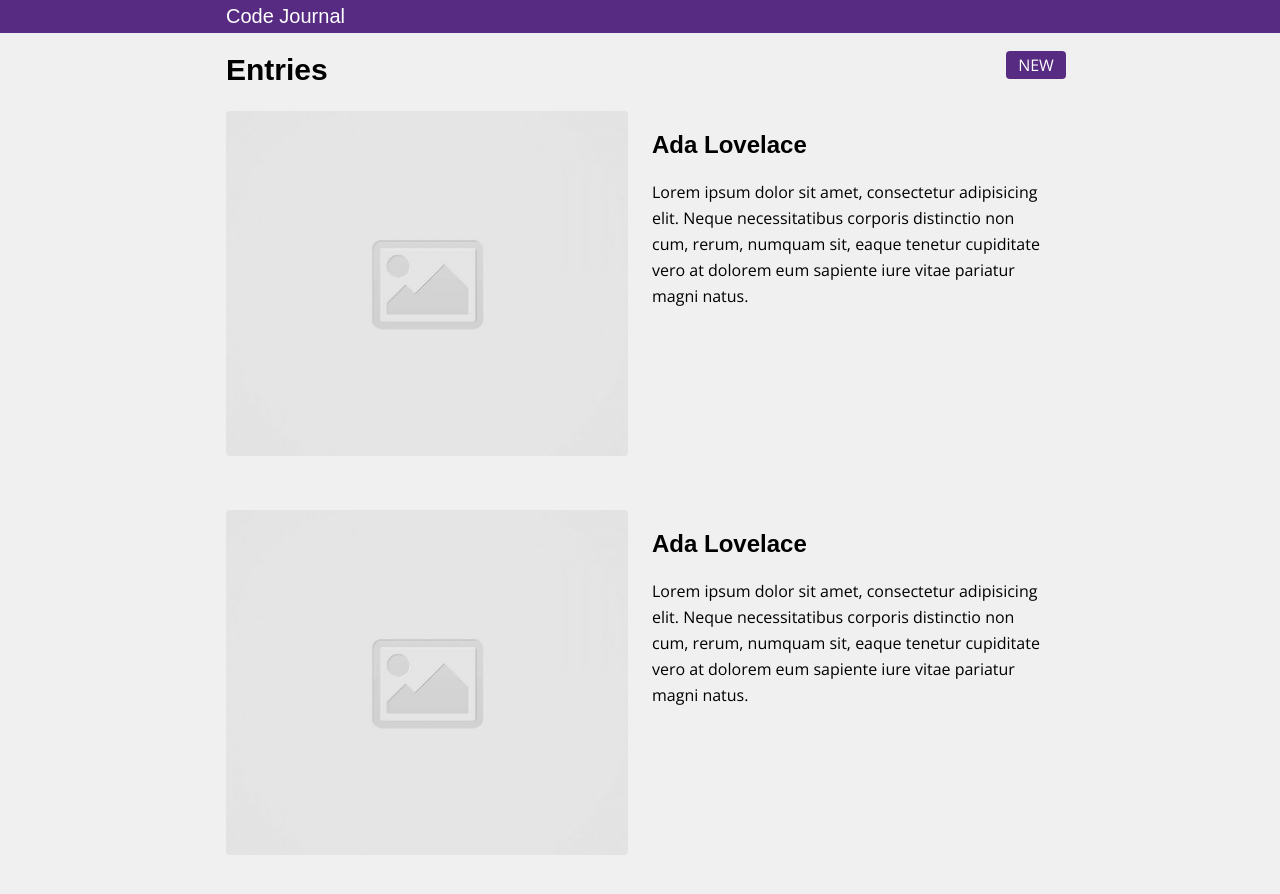
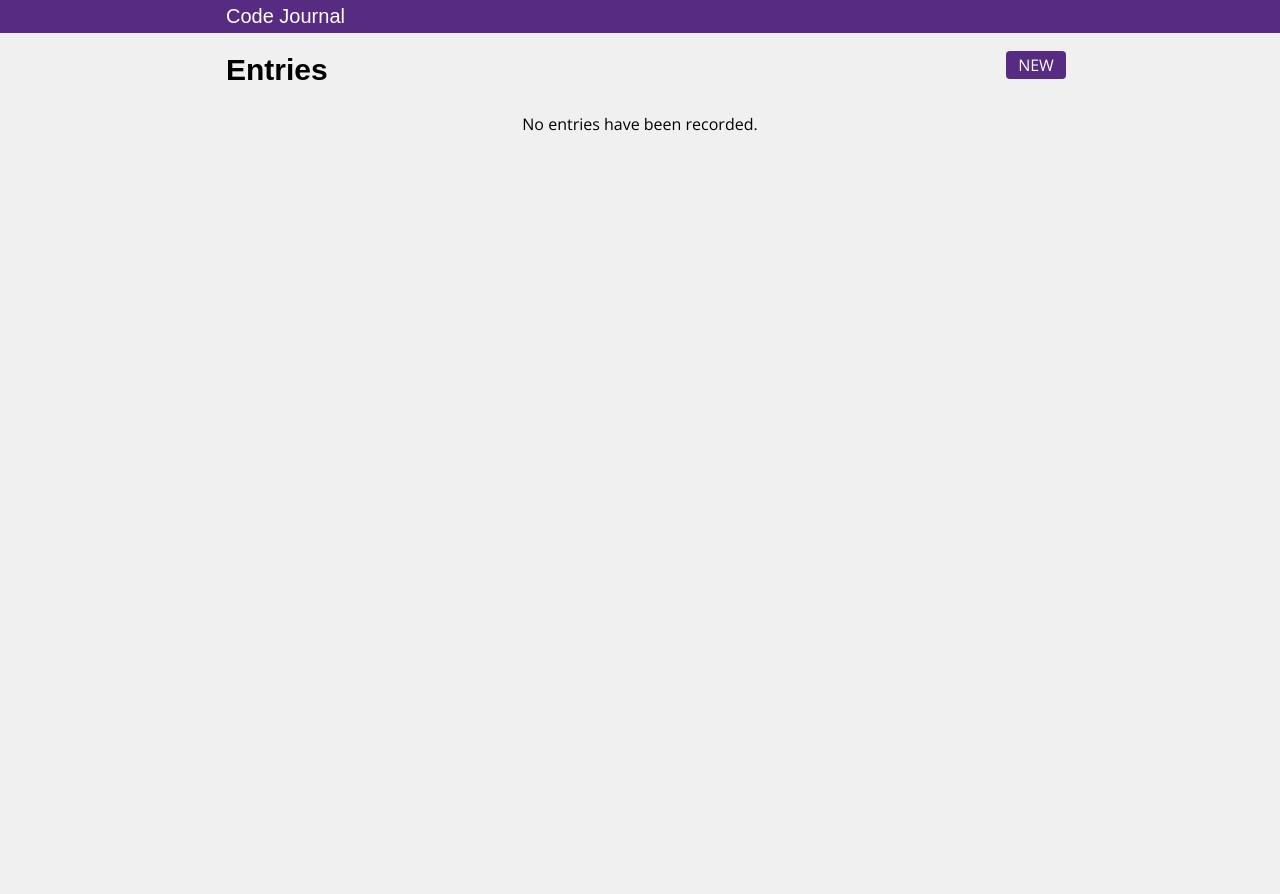
Before and after one commit to christine-tina-park/code-journal, a website: page index.html in a window 1280 px wide. Drawn offline with nearby package versions, Linux system fonts and the light colour scheme; a web font is replaced by a local one.

Commit message:
empty entries display

```diff
--- a/css/layout.css
+++ b/css/layout.css
@@ -102,6 +102,10 @@ ul {
   margin-bottom: 5px;
 }
 
+.text-center {
+  text-align: center;
+}
+
 .text-right {
   text-align: right;
 }
--- a/index.html
+++ b/index.html
@@ -70,7 +70,12 @@
           <button id="new" class="absolute">NEW</button>
         </div>
       </div>
-      <ul>
+      <div class="row empty">
+        <div class="column-full text-center">
+          <p>No entries have been recorded.</p>
+        </div>
+      </div>
+      <ul class="hidden">
         <li>
         <div class="row margin-bottom">
           <div class="column-half">
```
